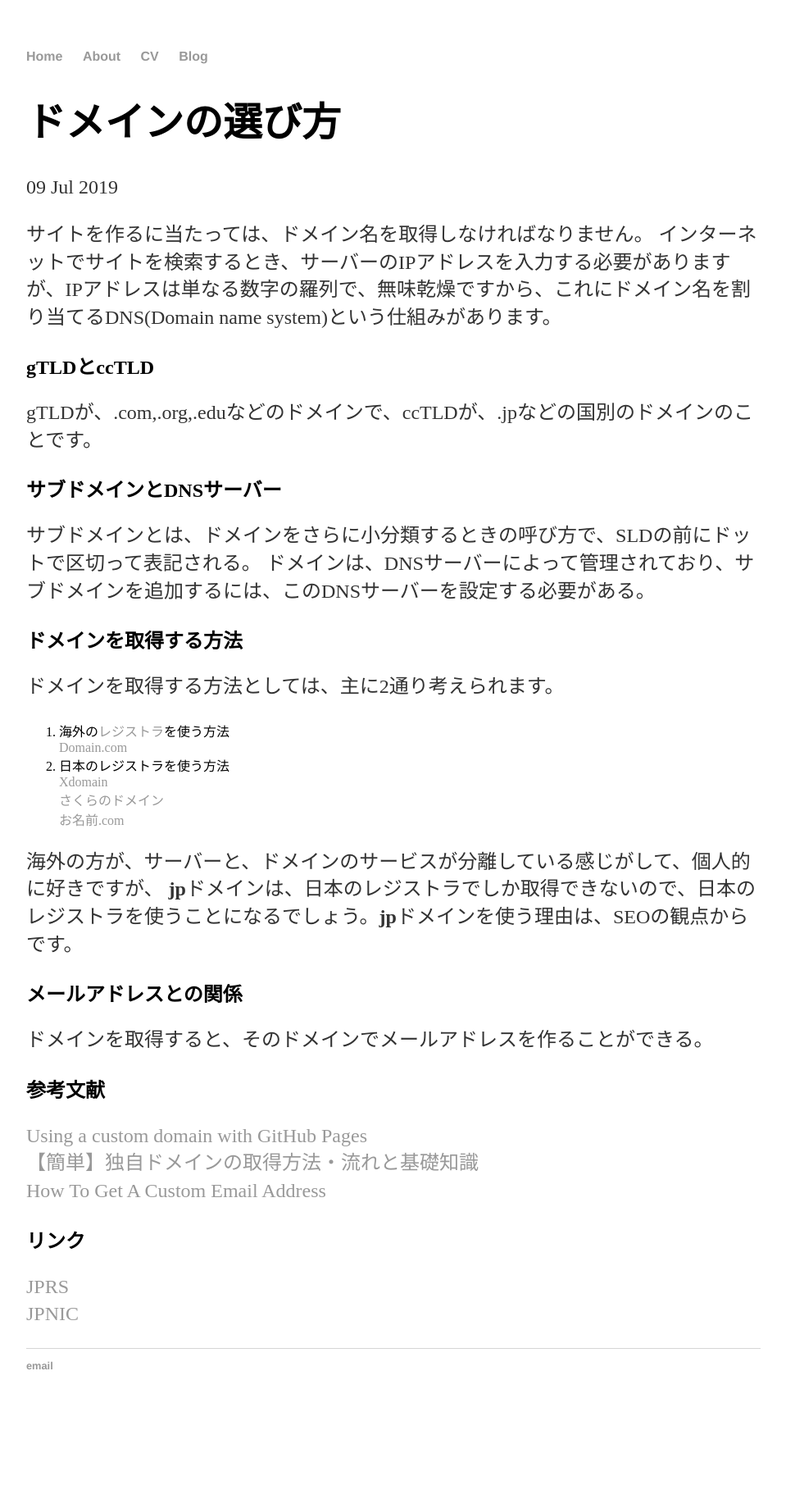
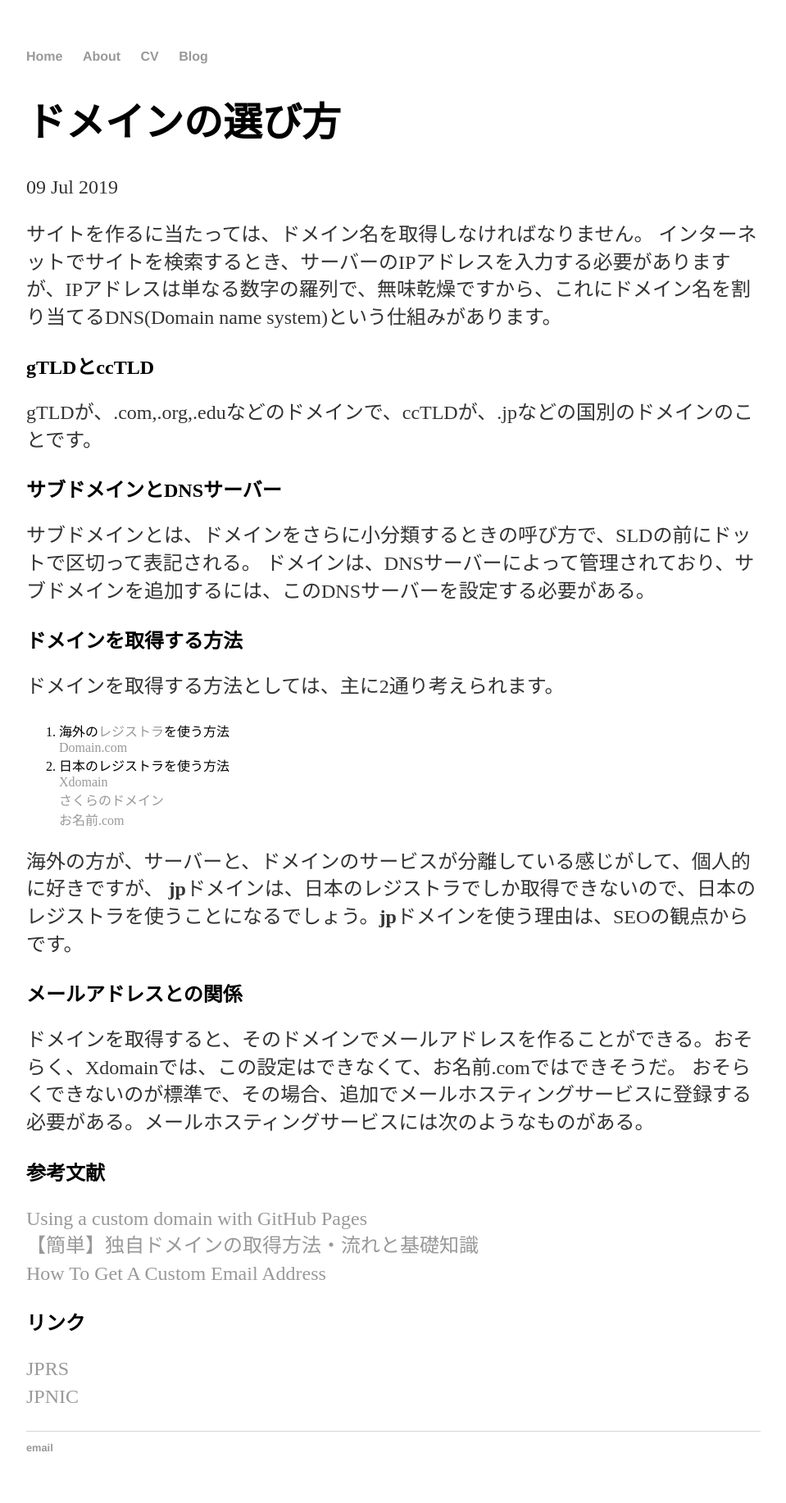
Before and after one commit to agematsu/agematsu.github.io, a Jekyll site: the page built from _posts/2019-07-09-ドメインの選び方.md, in a window 1280 px wide. Shown: the whole page at 82% size, without its empty margins (160-1119 px from the left). Built offline with Jekyll 4.4.1, drawn with Linux system fonts in a browser that asks for light colours; our own code applies the rules of GitHub Pages for plain Markdown files; before the commit the page ends 1733 px from its top, so only the background shows below that.

Commit message:
Update 2019-07-09-ドメインの選び方.md

```diff
--- a/_posts/2019-07-09-ドメインの選び方.md
+++ b/_posts/2019-07-09-ドメインの選び方.md
@@ -18,7 +18,8 @@ gTLDが、.com,.org,.eduなどのドメインで、ccTLDが、.jpなどの国別
 
 海外の方が、サーバーと、ドメインのサービスが分離している感じがして、個人的に好きですが、 **jp**ドメインは、日本のレジストラでしか取得できないので、日本のレジストラを使うことになるでしょう。**jp**ドメインを使う理由は、SEOの観点からです。
 ## メールアドレスとの関係
-ドメインを取得すると、そのドメインでメールアドレスを作ることができる。
+ドメインを取得すると、そのドメインでメールアドレスを作ることができる。おそらく、Xdomainでは、この設定はできなくて、お名前.comではできそうだ。
+おそらくできないのが標準で、その場合、追加でメールホスティングサービスに登録する必要がある。メールホスティングサービスには次のようなものがある。
 
 ## 参考文献
 <a href="https://help.github.com/en/articles/using-a-custom-domain-with-github-pages">Using a custom domain with GitHub Pages</a>
```
